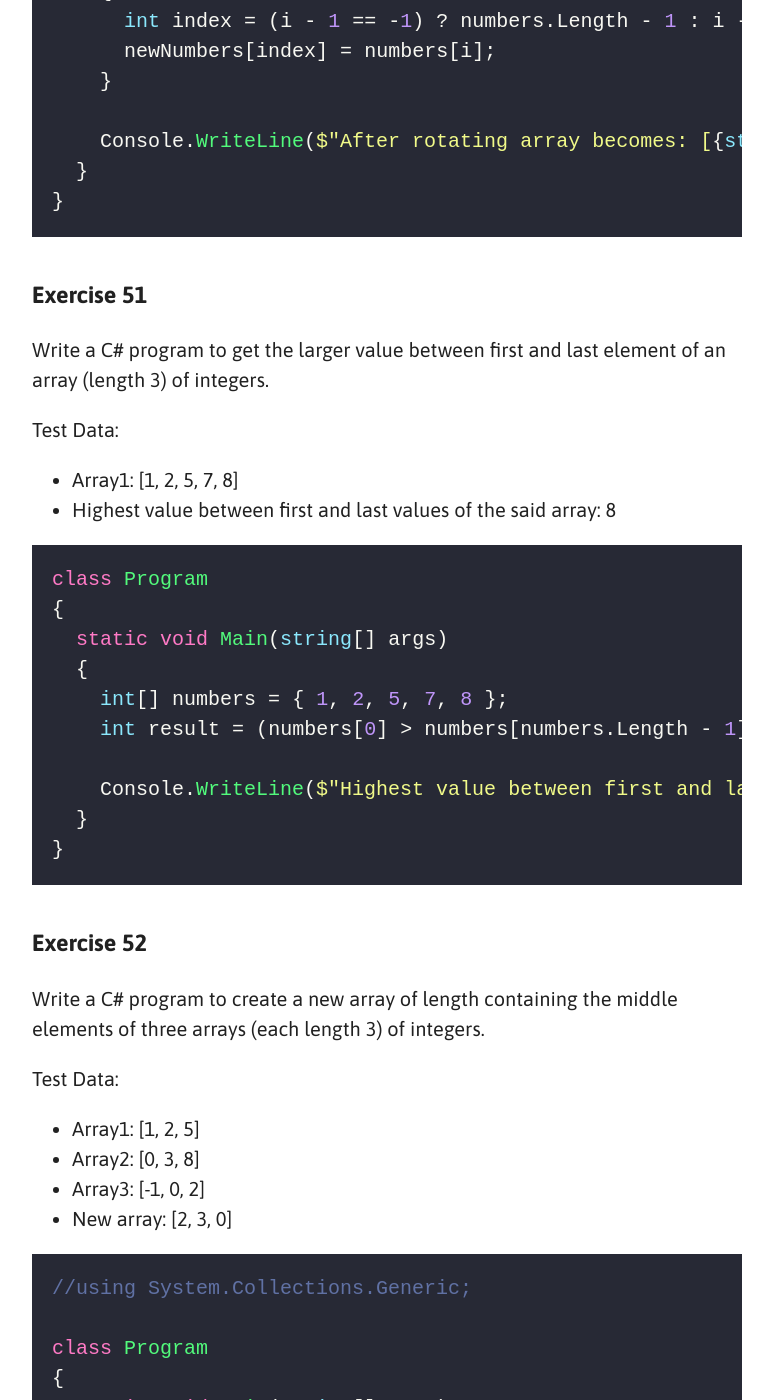
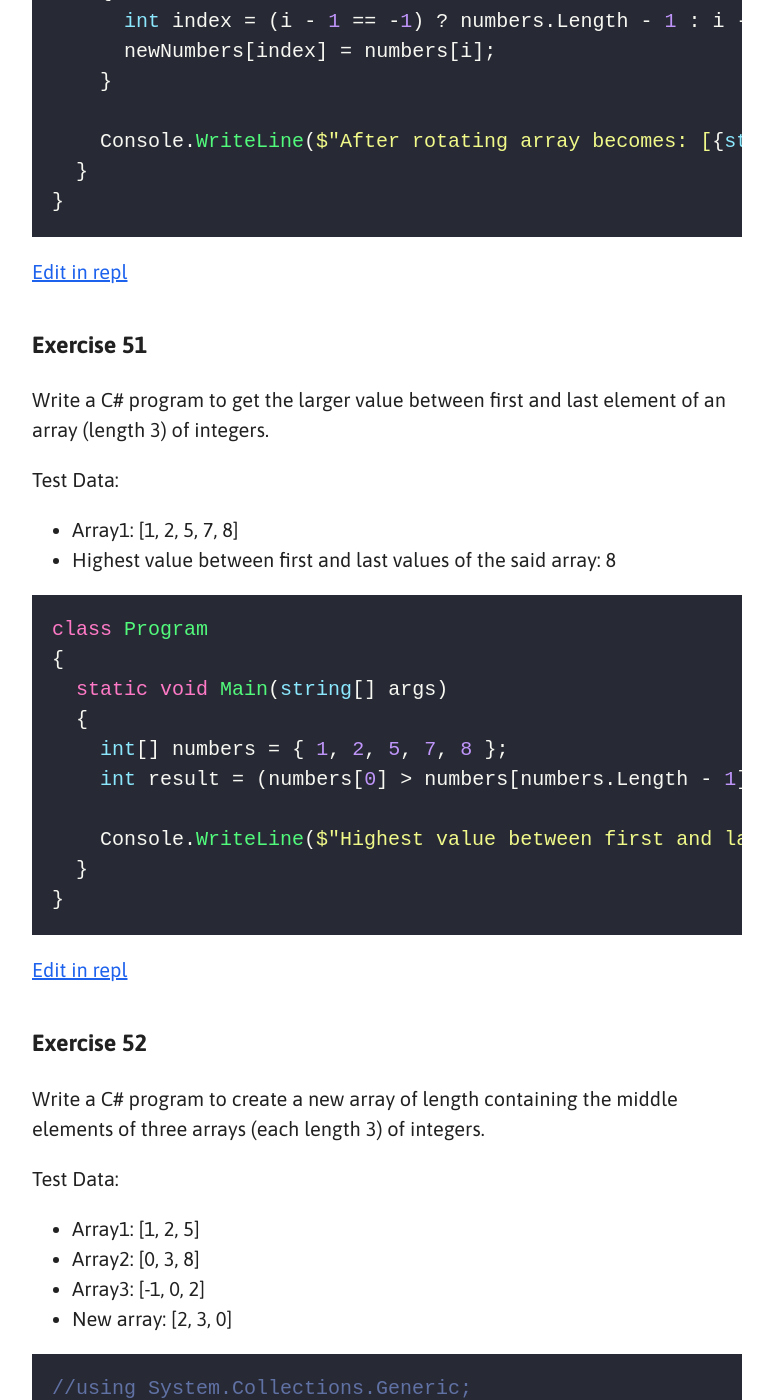
Before and after one commit to vinceumo/devNotes, a Jekyll site: the page built from _posts/dotnet/2019-05-11-c-practice.md, in a window 1280 px wide and 1400 px high, scrolled down 46988 px. Shown: the whole window, without its empty margins (253-1026 px from the left). Built offline with Jekyll 4.4.1, drawn with Linux system fonts in a browser that asks for light colours; a script that is not in the unit is left out; some of the changed text lies outside the part shown.

Commit message:
Update from Forestry.io Vincent Humeau updated _posts/dotnet/2019-05-11-c-practice.md

````diff
--- a/_posts/dotnet/2019-05-11-c-practice.md
+++ b/_posts/dotnet/2019-05-11-c-practice.md
@@ -1634,6 +1634,8 @@ class Program
 }
 ```
 
+[Edit in repl](https://repl.it/@vinceumo/Exercise-50)
+
 ### Exercise 51
 
 Write a C# program to get the larger value between first and last element of an array (length 3) of integers.
@@ -1655,6 +1657,8 @@ class Program
   }
 }
 ```
+
+[Edit in repl](https://repl.it/@vinceumo/Exercise-51)
 
 ### Exercise 52
 
@@ -1694,6 +1698,8 @@ class Program
 }
 ```
 
+[Edit in repl](https://repl.it/@vinceumo/Exercise-52)
+
 ### Exercise 53
 
 Write a C# program to check if an array contains an odd number.
@@ -1721,6 +1727,8 @@ class Program
 }
 ```
 
+[Edit in repl](https://repl.it/@vinceumo/Exercise-53)
+
 ### Exercise 54
 
 Write a C# program to get the century from a year.
@@ -1738,6 +1746,8 @@ class Program
   }
 }
 ```
+
+[Edit in repl](https://repl.it/@vinceumo/Exercise-54)
 
 ### Exercise 55
 
````
